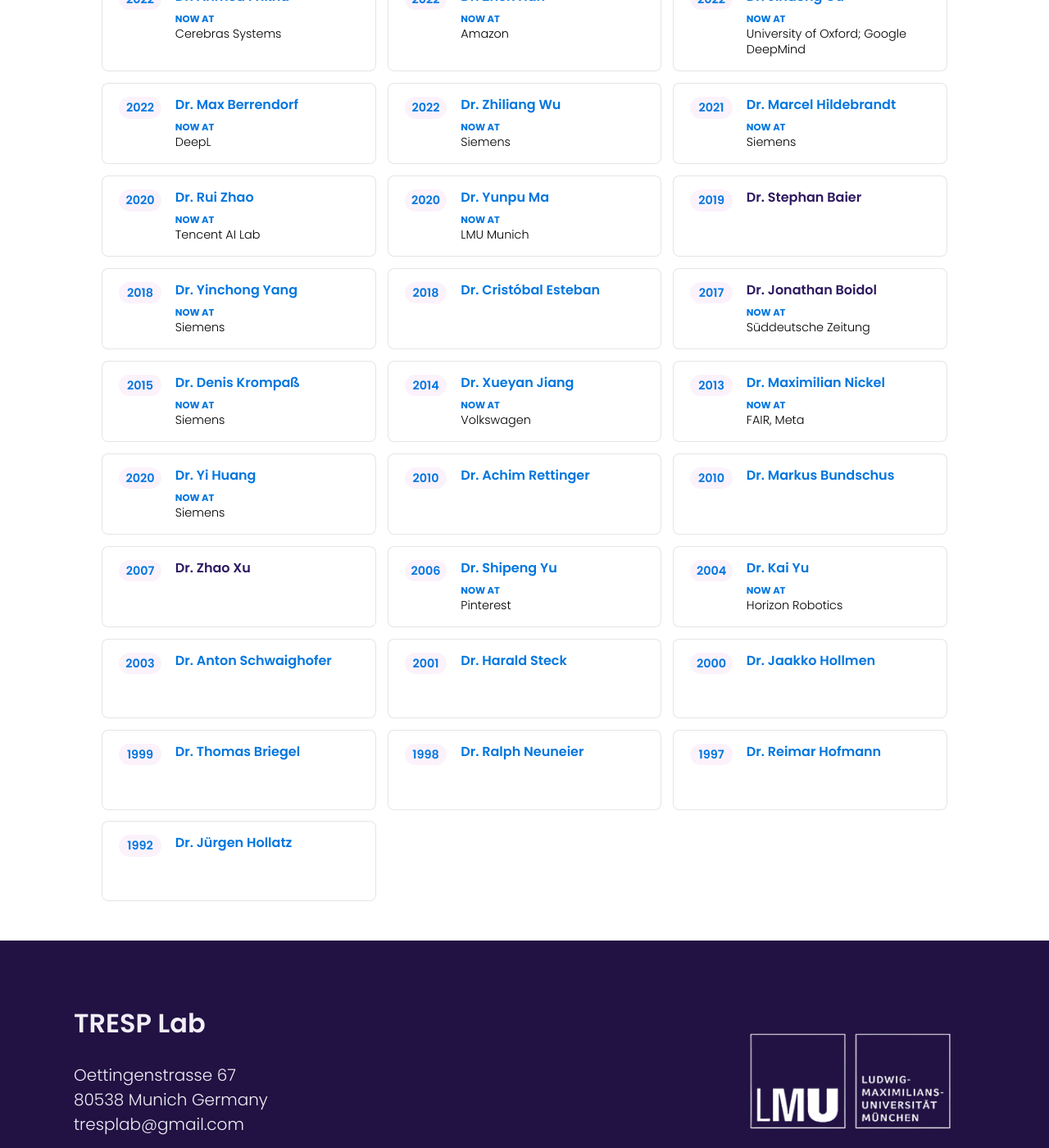
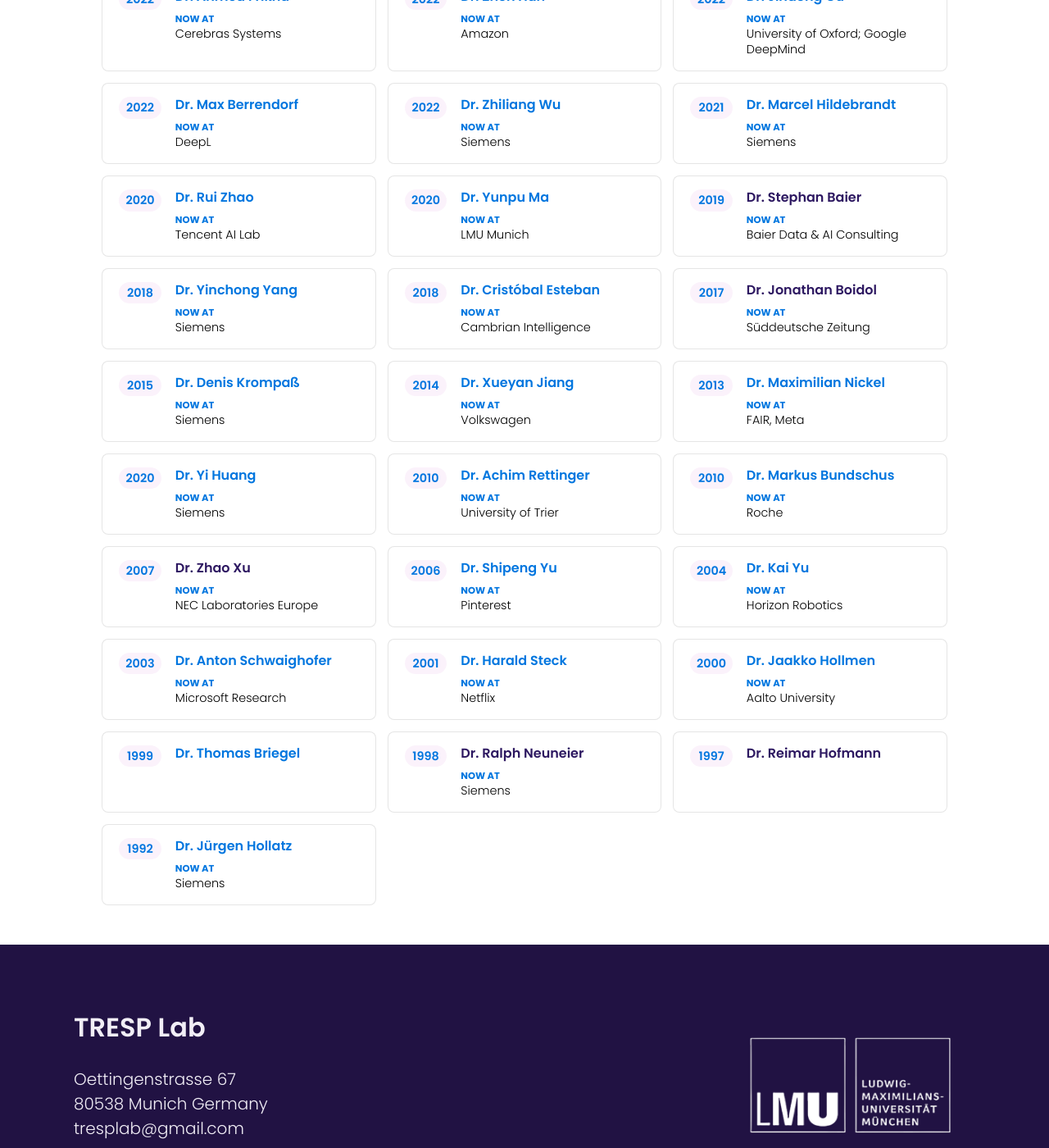
Before and after one commit to tresp-lab/tresp-lab.github.io, a Jekyll site: the page built from _pages/1-people.md, in a window 1280 px wide and 1400 px high, scrolled down 3624 px. Shown: the whole window at 82% size. Built offline with Jekyll 4.4.1, drawn with Linux system fonts in a browser that asks for light colours; comment, search, counter and statistics services are not loaded; a style sheet for code colours, icons or effects is not loaded.

Commit message:
Update alumni affiliations

```diff
--- a/_pages/1-people.md
+++ b/_pages/1-people.md
@@ -222,7 +222,7 @@ alumni:
     website:
     type: LMU
     year: 2019
-    nowAt:
+    nowAt: Baier Data & AI Consulting
   - name: Dr. Yinchong Yang
     website: https://www.xing.com/profile/Yinchong_Yang
     type: LMU
@@ -232,7 +232,7 @@ alumni:
     website: https://www.linkedin.com/in/cristobalesteban/
     type: LMU
     year: 2018
-    nowAt:
+    nowAt: Cambrian Intelligence
   - name: Dr. Jonathan Boidol
     website:
     type: LMU
@@ -262,17 +262,17 @@ alumni:
     website: https://www.uni-trier.de/index.php?id=69122
     type: TUM
     year: 2010
-    nowAt:
+    nowAt: University of Trier
   - name: Dr. Markus Bundschus
     website: https://www.dbs.ifi.lmu.de/%7Ebundschu/
     type: LMU
     year: 2010
-    nowAt:
+    nowAt: Roche
   - name: Dr. Zhao Xu
     website:
     type: LMU
     year: 2007
-    nowAt:
+    nowAt: NEC Laboratories Europe
   - name: Dr. Shipeng Yu
     website: https://www.linkedin.com/in/shipengyu/
     type: LMU
@@ -287,29 +287,29 @@ alumni:
     website: http://research.microsoft.com/users/antonsc/
     type: U of Graz
     year: 2003
-    nowAt:
+    nowAt: Microsoft Research
   - name: Dr. Harald Steck
     website: https://www.linkedin.com/in/harald-steck-130391b7/
     type: TUM
     year: 2001
-    nowAt:
+    nowAt: Netflix
   - name: Dr. Jaakko Hollmen
     website: https://www.digitalfutures.kth.se/person/jaakko-hollmen/
     type: Helsinki U. of T.
     year: 2000
-    nowAt:
+    nowAt: Aalto University
   - name: Dr. Thomas Briegel
     website: https://www.xing.com/profile/Thomas_Briegel
     type: TUM
     year: 1999
     nowAt:
   - name: Dr. Ralph Neuneier
-    website: https://www.xing.com/profile/Thomas_Briegel
+    website:
     type: T.U. of Kaiserslautern
     year: 1998
-    nowAt:
+    nowAt: Siemens
   - name: Dr. Reimar Hofmann
-    website: https://www.xing.com/profile/Thomas_Briegel
+    website:
     type: TUM
     year: 1997
     nowAt:
@@ -317,7 +317,7 @@ alumni:
     website: https://www.linkedin.com/in/juergen-hollatz-9552b917a/
     type: TUM
     year: 1992
-    nowAt:
+    nowAt: Siemens
 ---
 
 <div class="projects">
```
